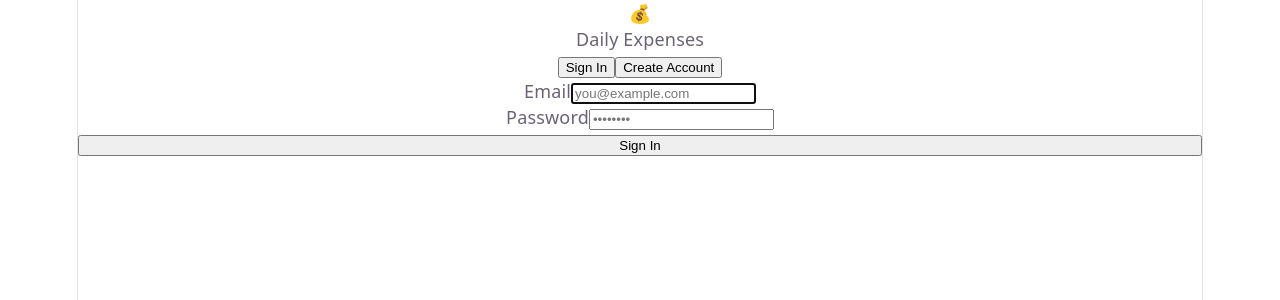
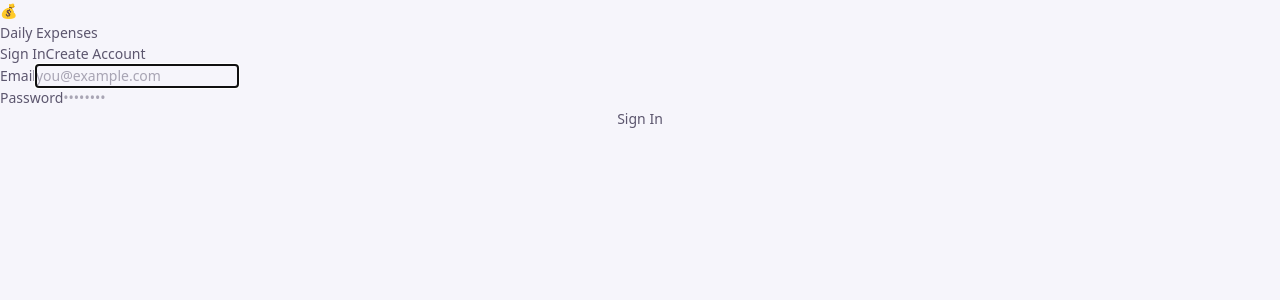
Before and after one commit to inininda/daily-expenses, a React (Vite) app: page / in a window 1280 px wide. Shown: the top 300 px of the page. Built offline with nearby package versions, Linux system fonts and the light colour scheme.

Commit message:
wip: change vanilla css to use tailwind

```diff
--- a/package.json
+++ b/package.json
@@ -10,8 +10,10 @@
     "preview": "vite preview"
   },
   "dependencies": {
+    "@tailwindcss/vite": "^4.3.0",
     "react": "^19.2.6",
-    "react-dom": "^19.2.6"
+    "react-dom": "^19.2.6",
+    "tailwindcss": "^4.3.0"
   },
   "devDependencies": {
     "@eslint/js": "^10.0.1",
--- a/src/components/Header.tsx
+++ b/src/components/Header.tsx
@@ -1,3 +1,4 @@
+import { cn, btnCls } from '../utils/cn';
 import { useAuth } from '../contexts/AuthContext';
 
 export type Page = 'dashboard' | 'expenses';
@@ -13,40 +14,50 @@ export function Header({ page, onNavigate, onAddExpense }: HeaderProps) {
   const initial = (user?.email?.[0] ?? 'U').toUpperCase();
 
   return (
-    <header className="header">
-      <div className="header-inner">
-        <div className="header-logo">
-          <div className="header-logo-icon">💰</div>
-          <span>Daily Expenses</span>
+    <header className="sticky top-0 z-[100] bg-surface border-b border-border backdrop-blur-sm">
+      <div className="max-w-[1080px] mx-auto px-6 h-[58px] flex items-center gap-5">
+
+        <div className="flex items-center gap-2 font-bold text-[15px] text-tx-heading whitespace-nowrap">
+          <div className="w-[30px] h-[30px] bg-accent rounded-lg flex items-center justify-center text-[15px]">
+            💰
+          </div>
+          <span className="hidden sm:inline">Daily Expenses</span>
         </div>
 
-        <nav className="header-nav">
-          <button
-            className={`header-nav-btn${page === 'dashboard' ? ' active' : ''}`}
-            onClick={() => onNavigate('dashboard')}
-          >
-            Dashboard
-          </button>
-          <button
-            className={`header-nav-btn${page === 'expenses' ? ' active' : ''}`}
-            onClick={() => onNavigate('expenses')}
-          >
-            All Expenses
-          </button>
+        <nav className="flex gap-0.5">
+          {(['dashboard', 'expenses'] as Page[]).map((p) => (
+            <button
+              key={p}
+              className={cn(
+                'px-3.5 py-1.5 rounded-lg border-0 text-[13.5px] font-medium cursor-pointer transition-colors',
+                page === p
+                  ? 'bg-accent/10 text-accent'
+                  : 'bg-transparent text-tx-muted hover:bg-surface-2 hover:text-tx-heading'
+              )}
+              onClick={() => onNavigate(p)}
+            >
+              {p === 'dashboard' ? 'Dashboard' : 'All Expenses'}
+            </button>
+          ))}
         </nav>
 
-        <div className="header-actions">
-          <button className="btn btn-primary btn-sm" onClick={onAddExpense}>
+        <div className="flex items-center gap-2 ml-auto">
+          <button className={btnCls('primary', 'sm')} onClick={onAddExpense}>
             + Add
           </button>
-          <div className="header-user">
-            <span className="header-email">{user?.email}</span>
-            <div className="avatar">{initial}</div>
+          <div className="flex items-center gap-2">
+            <span className="hidden md:block text-[13px] text-tx-muted max-w-[180px] overflow-hidden text-ellipsis whitespace-nowrap">
+              {user?.email}
+            </span>
+            <div className="w-[30px] h-[30px] rounded-full bg-accent text-white flex items-center justify-center text-[12px] font-bold shrink-0">
+              {initial}
+            </div>
           </div>
-          <button className="btn btn-ghost btn-sm" onClick={logout} title="Sign out">
+          <button className={btnCls('ghost', 'sm')} onClick={logout}>
             Sign out
           </button>
         </div>
+
       </div>
     </header>
   );
--- a/src/components/Modal.tsx
+++ b/src/components/Modal.tsx
@@ -1,5 +1,6 @@
 import { useEffect } from 'react';
 import type { ReactNode } from 'react';
+import { btnCls } from '../utils/cn';
 
 interface ModalProps {
   title: string;
@@ -22,17 +23,21 @@ export function Modal({ title, onClose, children }: ModalProps) {
 
   return (
     <div
-      className="modal-overlay"
+      className="fixed inset-0 bg-black/50 backdrop-blur-[3px] z-[200] flex items-center justify-center p-4 animate-modal-overlay"
       onClick={(e) => e.target === e.currentTarget && onClose()}
     >
-      <div className="modal" role="dialog" aria-modal="true">
-        <div className="modal-header">
-          <span className="modal-title">{title}</span>
-          <button className="btn btn-ghost btn-icon" onClick={onClose} aria-label="Close">
+      <div
+        className="bg-surface border border-border rounded-2xl shadow-2xl w-full max-w-[480px] max-h-[90vh] overflow-y-auto animate-modal-in"
+        role="dialog"
+        aria-modal="true"
+      >
+        <div className="flex items-center justify-between px-5 pt-5">
+          <span className="text-[16px] font-semibold text-tx-heading">{title}</span>
+          <button className={btnCls('ghost', 'icon')} onClick={onClose} aria-label="Close">
             ✕
           </button>
         </div>
-        <div className="modal-body">{children}</div>
+        <div className="p-5">{children}</div>
       </div>
     </div>
   );
--- a/src/index.css
+++ b/src/index.css
@@ -1,111 +1,64 @@
-:root {
-  --text: #6b6375;
-  --text-h: #08060d;
-  --bg: #fff;
-  --border: #e5e4e7;
-  --code-bg: #f4f3ec;
-  --accent: #aa3bff;
-  --accent-bg: rgba(170, 59, 255, 0.1);
-  --accent-border: rgba(170, 59, 255, 0.5);
-  --social-bg: rgba(244, 243, 236, 0.5);
-  --shadow:
-    rgba(0, 0, 0, 0.1) 0 10px 15px -3px, rgba(0, 0, 0, 0.05) 0 4px 6px -2px;
+@import "tailwindcss";
 
-  --sans: system-ui, 'Segoe UI', Roboto, sans-serif;
-  --heading: system-ui, 'Segoe UI', Roboto, sans-serif;
-  --mono: ui-monospace, Consolas, monospace;
+@theme {
+  --color-accent:        #aa3bff;
+  --color-bg:            #f6f5fb;
+  --color-surface:       #ffffff;
+  --color-surface-2:     #f0eff7;
+  --color-border:        #e4e2ef;
+  --color-border-light:  #ece9f5;
+  --color-tx:            #5c566e;
+  --color-tx-muted:      #9b93b0;
+  --color-tx-heading:    #1a1626;
+  --color-danger:        #ef4444;
+  --color-danger-bg:     #fef2f2;
 
-  font: 18px/145% var(--sans);
-  letter-spacing: 0.18px;
-  color-scheme: light dark;
-  color: var(--text);
-  background: var(--bg);
-  font-synthesis: none;
-  text-rendering: optimizeLegibility;
-  -webkit-font-smoothing: antialiased;
-  -moz-osx-font-smoothing: grayscale;
-
-  @media (max-width: 1024px) {
-    font-size: 16px;
-  }
+  --animate-pulse-fade:    pulse-fade 1.2s ease infinite;
+  --animate-modal-overlay: modal-overlay-in 0.15s ease;
+  --animate-modal-in:      modal-slide-in 0.15s ease;
+  --animate-spinner:       spin 0.65s linear infinite;
 }
 
 @media (prefers-color-scheme: dark) {
   :root {
-    --text: #9ca3af;
-    --text-h: #f3f4f6;
-    --bg: #16171d;
-    --border: #2e303a;
-    --code-bg: #1f2028;
-    --accent: #c084fc;
-    --accent-bg: rgba(192, 132, 252, 0.15);
-    --accent-border: rgba(192, 132, 252, 0.5);
-    --social-bg: rgba(47, 48, 58, 0.5);
-    --shadow:
-      rgba(0, 0, 0, 0.4) 0 10px 15px -3px, rgba(0, 0, 0, 0.25) 0 4px 6px -2px;
-  }
-
-  #social .button-icon {
-    filter: invert(1) brightness(2);
+    --color-accent:       #c084fc;
+    --color-bg:           #0e0f16;
+    --color-surface:      #181922;
+    --color-surface-2:    #1f2030;
+    --color-border:       #2b2c3e;
+    --color-border-light: #232435;
+    --color-tx:           #a8a3be;
+    --color-tx-muted:     #5e5a72;
+    --color-tx-heading:   #eceaf4;
+    --color-danger-bg:    #1f0f0f;
   }
 }
 
-#root {
-  width: 1126px;
-  max-width: 100%;
-  margin: 0 auto;
-  text-align: center;
-  border-inline: 1px solid var(--border);
-  min-height: 100svh;
-  display: flex;
-  flex-direction: column;
-  box-sizing: border-box;
+@layer base {
+  *, *::before, *::after { box-sizing: border-box; margin: 0; padding: 0; }
+  body {
+    font-family: system-ui, -apple-system, 'Segoe UI', Roboto, sans-serif;
+    font-size: 14px;
+    line-height: 1.55;
+    background-color: var(--color-bg);
+    color: var(--color-tx);
+    -webkit-font-smoothing: antialiased;
+    -moz-osx-font-smoothing: grayscale;
+  }
+  h1, h2, h3 { color: var(--color-tx-heading); font-weight: 600; }
+  button, input, select, textarea { font-family: inherit; font-size: inherit; }
+  option { background-color: var(--color-surface); color: var(--color-tx-heading); }
 }
 
-body {
-  margin: 0;
+@keyframes pulse-fade {
+  0%, 100% { opacity: 1; }
+  50%       { opacity: 0.5; }
 }
-
-h1,
-h2 {
-  font-family: var(--heading);
-  font-weight: 500;
-  color: var(--text-h);
+@keyframes modal-overlay-in {
+  from { opacity: 0; }
+  to   { opacity: 1; }
 }
-
-h1 {
-  font-size: 56px;
-  letter-spacing: -1.68px;
-  margin: 32px 0;
-  @media (max-width: 1024px) {
-    font-size: 36px;
-    margin: 20px 0;
-  }
+@keyframes modal-slide-in {
+  from { opacity: 0; transform: scale(0.95) translateY(-8px); }
+  to   { opacity: 1; transform: scale(1) translateY(0); }
 }
-h2 {
-  font-size: 24px;
-  line-height: 118%;
-  letter-spacing: -0.24px;
-  margin: 0 0 8px;
-  @media (max-width: 1024px) {
-    font-size: 20px;
-  }
-}
-p {
-  margin: 0;
-}
-
-code,
-.counter {
-  font-family: var(--mono);
-  display: inline-flex;
-  border-radius: 4px;
-  color: var(--text-h);
-}
-
-code {
-  font-size: 15px;
-  line-height: 135%;
-  padding: 4px 8px;
-  background: var(--code-bg);
-}
--- /dev/null
+++ b/src/utils/cn.ts
@@ -0,0 +1,30 @@
+export function cn(...classes: (string | false | null | undefined)[]): string {
+  return classes.filter(Boolean).join(' ');
+}
+
+const BTN_BASE =
+  'inline-flex items-center gap-1.5 rounded-lg border font-medium cursor-pointer transition-all duration-150 whitespace-nowrap leading-none disabled:opacity-50 disabled:cursor-not-allowed';
+
+export function btnCls(
+  variant: 'primary' | 'secondary' | 'ghost' | 'danger' = 'secondary',
+  size: 'default' | 'sm' | 'icon' = 'default',
+  extra?: string
+): string {
+  const variants: Record<string, string> = {
+    primary:   'bg-accent text-white border-accent hover:opacity-90 active:scale-[0.97]',
+    secondary: 'bg-surface text-tx-heading border-border hover:bg-surface-2',
+    ghost:     'bg-transparent text-tx-muted border-transparent hover:bg-surface-2 hover:text-tx-heading',
+    danger:    'bg-danger-bg text-danger border-transparent hover:opacity-80',
+  };
+  const sizes: Record<string, string> = {
+    default: 'px-4 py-2 text-[13.5px]',
+    sm:      'px-[11px] py-[5px] text-[13px]',
+    icon:    'p-1.5 w-[30px] h-[30px] justify-center',
+  };
+  return cn(BTN_BASE, variants[variant], sizes[size], extra);
+}
+
+export const INPUT =
+  'w-full px-3 py-[9px] border border-border rounded-lg bg-surface text-tx-heading text-[14px] outline-none transition-[border-color,box-shadow] duration-150 focus:border-accent focus:ring-[3px] focus:ring-accent/20 placeholder:text-tx-muted font-[inherit]';
+
+export const LABEL = 'text-[13px] font-medium text-tx-heading';
--- a/vite.config.ts
+++ b/vite.config.ts
@@ -1,10 +1,10 @@
 import { defineConfig } from 'vite'
+import tailwindcss from '@tailwindcss/vite'
 import react from '@vitejs/plugin-react'
 import path from "path";
 
-// https://vite.dev/config/
 export default defineConfig({
-  plugins: [react()],
+  plugins: [tailwindcss(), react()],
   resolve: {
     alias: {
       "@": path.resolve(__dirname, "./src"),
```
Also changed, not shown: src/components/ExpenseForm.tsx (+36 -62 lines), 1 other file (tests, documents, lock files or other folders).
